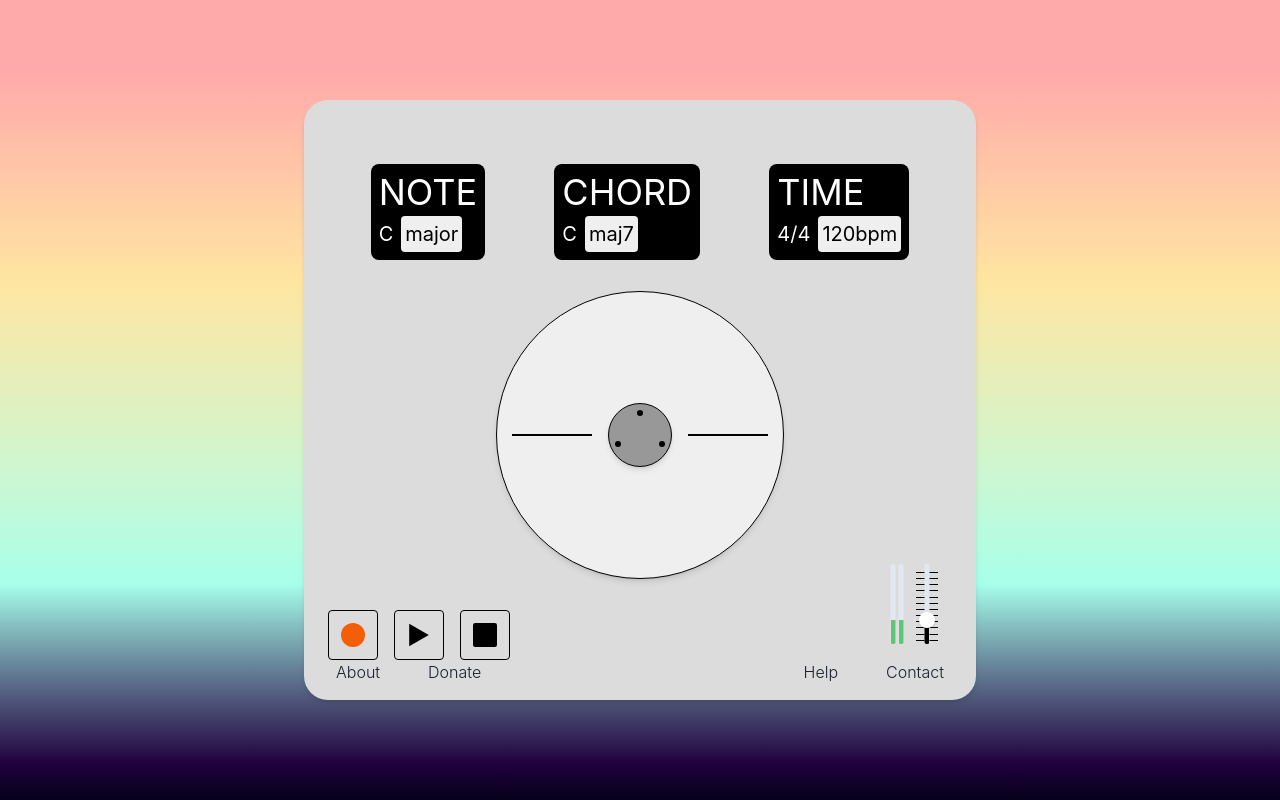
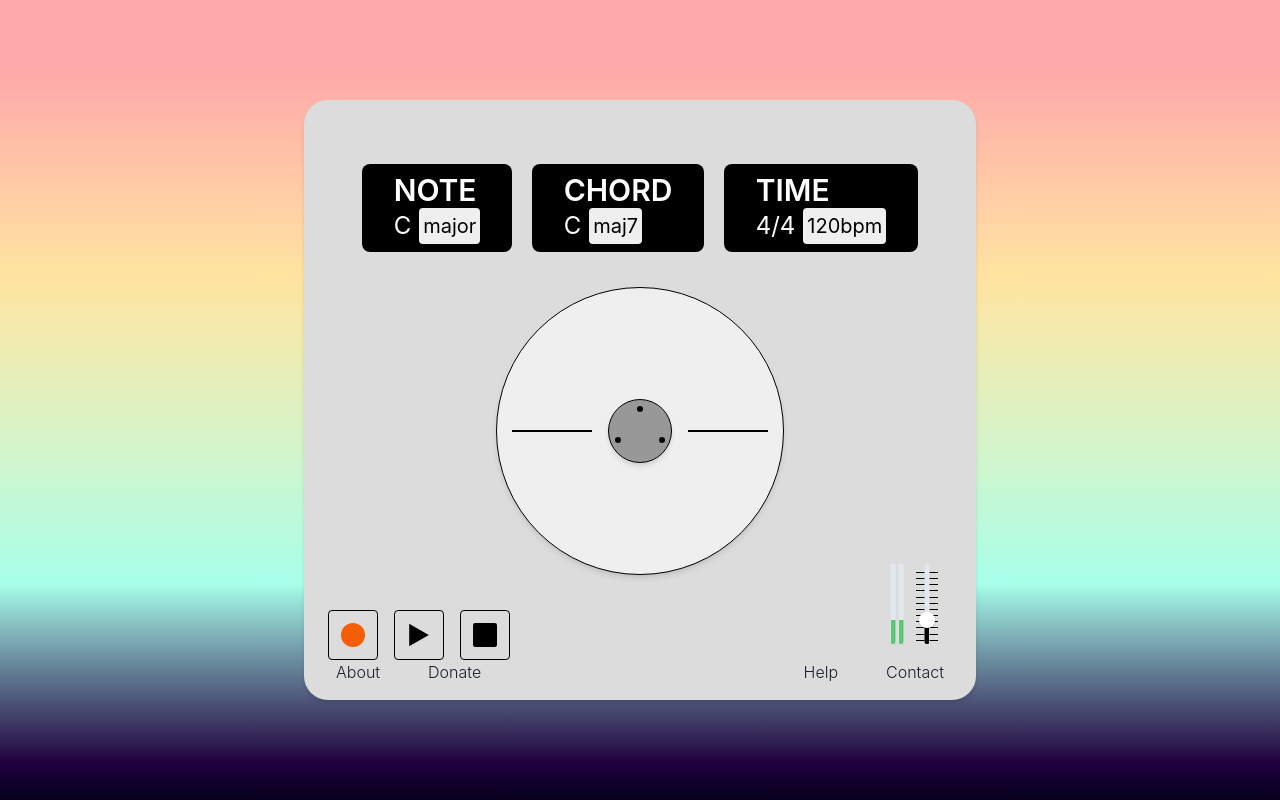
Before and after one commit to dizzyjaguar/improvEar, a React (Vite) app: page /player in a window 1280 px wide. Built offline with nearby package versions, Linux system fonts and the light colour scheme.

Commit message:
Updated spacing and sizing on indicator menus

```diff
--- a/src/components/Indicator/index.tsx
+++ b/src/components/Indicator/index.tsx
@@ -11,12 +11,26 @@ export default function Indicator({
 }: IndicatorProps) {
   return (
     <button>
-      <div className={`space-y-1 bg-black hover:bg-alabaster-900 p-2 rounded-lg`}>
-        <h2 className={`h2 text-white uppercase text-left`}>{variant}</h2>
-        <div className={`flex flex-row space-x-2 items-center`}>
-          <p className={`text-white p`}>{settingOne}</p>
+      <div
+        className={`space-y--1 bg-black hover:bg-alabaster-900 py-2 px-3 rounded-lg md:px-8 lg:px-8`}
+      >
+        <h2
+          className={`h2 text-white uppercase text-left font-semibold text-sm sm:text-base md:text-3xl lg:text-3xl`}
+        >
+          {variant}
+        </h2>
+        <div className={`flex flex-row space-x-2 items-center justify-start`}>
+          <p
+            className={`text-white p text-xs sm:text-sm md:text-lg lg:text-2xl`}
+          >
+            {settingOne}
+          </p>
           <div className={`bg-alabaster-100 p-1 rounded`}>
-            <p className={`text-black p`}>{settingTwo}</p>
+            <p
+              className={`text-black p text-xs sm:text-sm md:text-lg lg:text-xl`}
+            >
+              {settingTwo}
+            </p>
           </div>
         </div>
       </div>
--- a/src/routes/player.tsx
+++ b/src/routes/player.tsx
@@ -30,7 +30,7 @@ export default function Player() {
       >
         {/* quick menus */}
         <motion.div
-          className={`px-8 flex flex-row justify-around `}
+          className={`flex flex-row justify-evenly justify-around md:justify-evenly md:px-14 lg:justify-around lg:px-12`}
           variants={itemVariants}
         >
           <Indicator variant="note" settingOne="C" settingTwo="major" />
```
Also changed, not shown: 1 other file (tests, documents, lock files or other folders).
